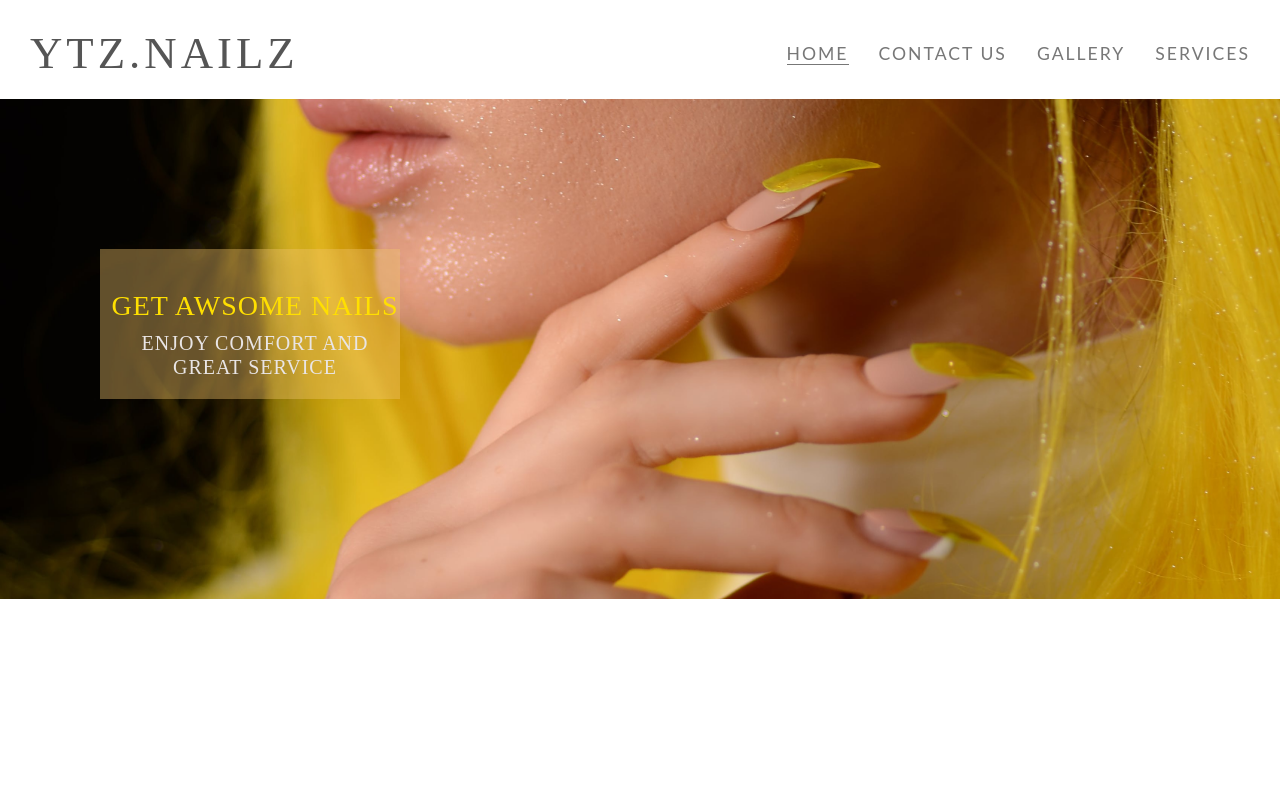
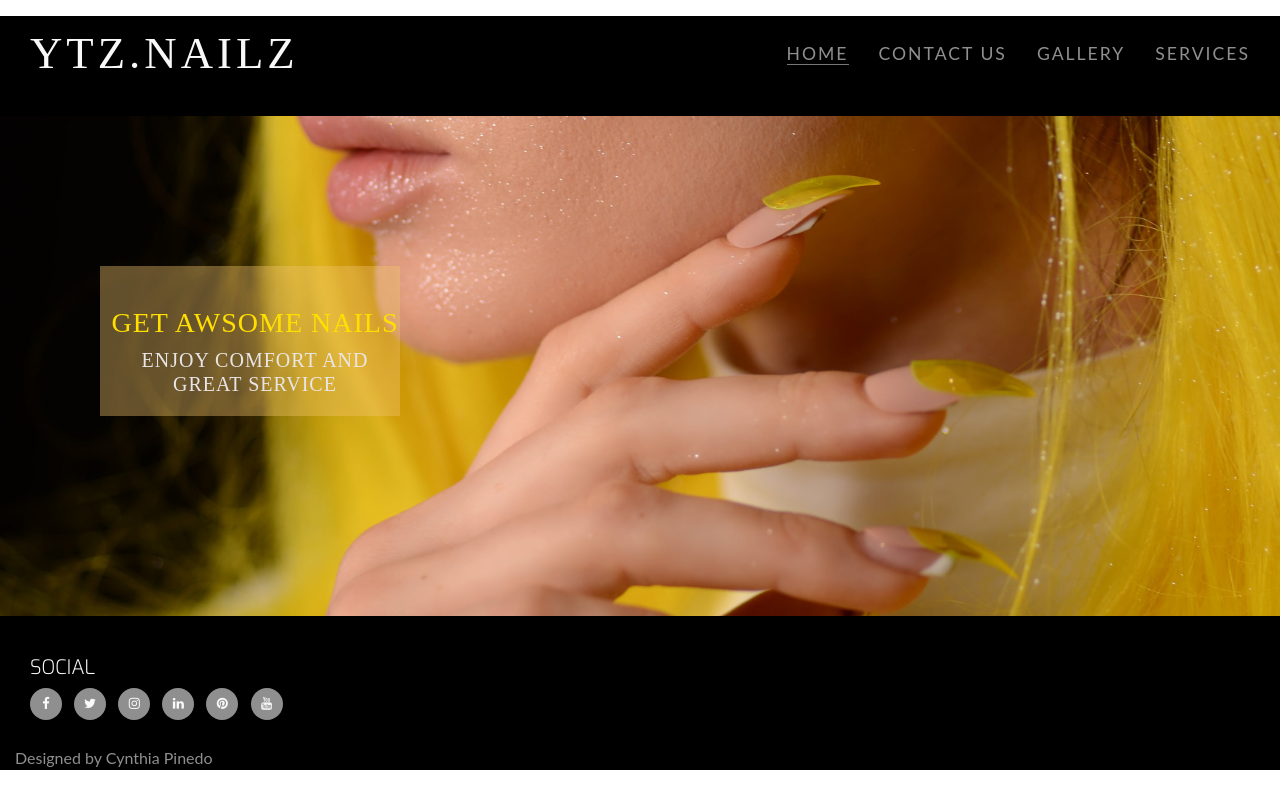
Before and after one commit to Code-Institute-Submissions/ytznailz, a plain HTML site: page index.html in a window 1280 px wide. Drawn offline with nearby package versions, Linux system fonts and the light colour scheme.

Commit message:
adding footer

```diff
--- a/assets/css/style.css
+++ b/assets/css/style.css
@@ -1,6 +1,13 @@
 @import url('https://fonts.googleapis.com/css2?family=Roboto:100,200,300,400,500,600,700|Exo:100,200,300,400,500,600,700');
 
 /*----------------------------------Heading*/
+
+header {
+background-color: #000;
+color: #8f8f8f;
+min-height: 100px;
+margin: 0;}
+
 *{
     margin:0;
     padding:0;
@@ -16,7 +23,7 @@ h2{
     font-family: Oswald;
     text-transform: uppercase;
     letter-spacing: 4px;
-    color:#555555;
+    color:#f8f8f8;
 }
 
 #logo{
@@ -26,6 +33,7 @@ h2{
 }
 
 #menu{
+    color: #8f8f8f;
     font-size: 110%;
     list-style-type: none;
     letter-spacing: 2px;
@@ -47,6 +55,7 @@ h2{
 
 #menu a:hover {
     border-bottom: 1px solid #777777;
+    text-decoration-color: rgb(255,223,0);
 }
 
 .active{
@@ -108,6 +117,7 @@ h2{
     position: absolute;
 }
 
+
 /*----------------------------------Block,Text*/
 .uppercase {
     text-transform: uppercase;
@@ -122,3 +132,47 @@ h2{
 .inline-block {
     display: inline-block;
 }
+
+/*----------------------------------Footer*/
+
+footer {
+background-color: #000;
+color: #fafafa;
+min-height: 100px;
+margin: 0;}
+
+.social-links {
+    padding-bottom: 10px;}
+
+.social-links li a i {
+          width: 32px;
+          height: 32px;
+          padding: 12px 0;
+          border-radius: 50%;
+          font-size: 13px;
+          line-height: 7px;
+          text-align: center;
+          color: #fafafa;
+          background: #8f8f8f;
+          transition: all 0.35s ease-in-out;
+          -moz-transition: all 0.35s ease-in-out;
+          -webkit-transition: all 0.35s ease-in-out;
+          -o-transition: all 0.35s ease-in-out;}
+
+.social-links li a i:hover {
+background: rgb(255,223,0);}
+
+#footer-details {
+    padding: 20px;}
+
+.container-fluid{}
+
+.row{}
+
+.col-sm-4{}
+
+.signature{
+    color: #8f8f8f;
+    height: x-small;
+
+}
--- a/index.html
+++ b/index.html
@@ -43,7 +43,52 @@
         </div>
 </section>
 
-<footer>
+<footer class="container-fluid">
+<div id="footer-details" class="row"></div>
+<div class="col-sm-4">
+<h5 class="uppercase general-sub">Social</h5>
+<ul class="list-inline social-links">
+    <li class='list-inline-item'>
+    <a target="_blank" href="#">
+        <i class="fa fa-facebook" aria-hidden="true"></i>
+        <span class="sr-only">Facebook</span></a>
+    </li>
+
+    <li class='list-inline-item'>
+    <a target="_blank" href="#">
+        <i class="fa fa-twitter" aria-hidden="true"></i>
+        <span class="sr-only">Twitter</span></a>
+    </li>
+
+    <li class='list-inline-item'>
+    <a target="_blank" href="#">
+        <i class="fa fa-instagram" aria-hidden="true"></i>
+        <span class="sr-only">Instagram</span></a>
+    </li>
+
+<li class='list-inline-item'>
+    <a target="_blank" href="#">
+        <i class="fa fa-linkedin" aria-hidden="true"></i>
+        <span class="sr-only">LinkedIn</span></a>
+    </li>
+
+    <li class='list-inline-item'>
+    <a target="_blank" href="#">
+        <i class="fa fa-pinterest" aria-hidden="true"></i>
+        <span class="sr-only">Pinterest</span></a>
+    </li>
+
+    <li class='list-inline-item'>
+    <a target="_blank" href="#">
+        <i class="fa fa-youtube" aria-hidden="true"></i>
+        <span class="sr-only">YouTube</span></a>
+    </li>
+
+</ul>
+</div>
+<div class=signature>
+<p>Designed by Cynthia Pinedo</p>
+</div>
 </footer>
 </body>
 </html>
```
